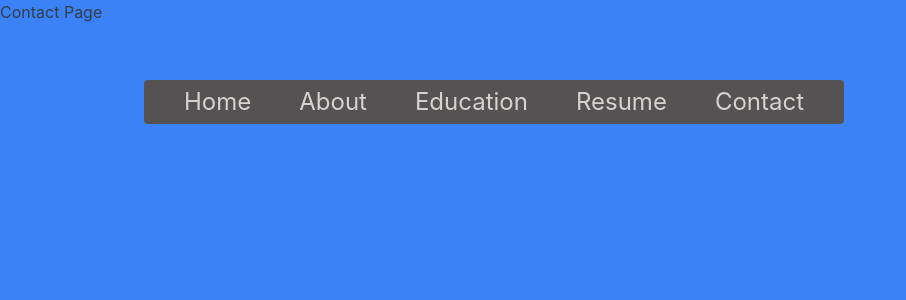
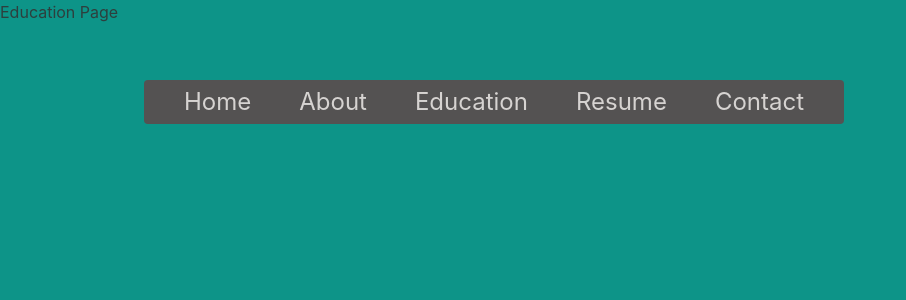
Before and after one commit to Cristian-Nass/cristian-nass-personal-web-site, a React (Vite) app: page /education in a window 1280 px wide. Shown: the top 300 px of the page, without its empty margins (0-906 px from the left). Built offline with nearby package versions, Linux system fonts and the light colour scheme.

Commit message:
implemented link

```diff
--- a/src/App.tsx
+++ b/src/App.tsx
@@ -6,6 +6,7 @@ import {AnimatePresence} from 'framer-motion';
 import './App.css';
 import Contact from './pages/Contact';
 import Resume from './pages/Resume';
+import Education from './pages/Education';
 
 function App() {
   const location = useLocation();
@@ -16,7 +17,7 @@ function App() {
         <Routes location={location} key={location.pathname}>
           <Route index element={<Home />} />
           <Route path="/about" element={<About />} />
-          <Route path="/education" element={<Contact />} />
+          <Route path="/education" element={<Education />} />
           <Route path="/resume" element={<Resume />} />
           <Route path="/contact" element={<Contact />} />
         </Routes>
--- a/src/pages/Education.tsx
+++ b/src/pages/Education.tsx
@@ -2,7 +2,7 @@ import transition from '../transition';
 
 const Education = () => {
   return (
-    <div className="bg-blue-500 bg-cover top-0 left-0 absolute h-full w-full">
+    <div className="bg-teal-600 bg-cover top-0 left-0 absolute h-full w-full">
       Education Page
     </div>
   );
--- a/src/pages/Resume.tsx
+++ b/src/pages/Resume.tsx
@@ -2,7 +2,7 @@ import transition from '../transition';
 
 const Resume = () => {
   return (
-    <div className="bg-blue-500 bg-cover top-0 left-0 absolute h-full w-full">
+    <div className="bg-slate-400 bg-cover top-0 left-0 absolute h-full w-full">
       Resume Page
     </div>
   );
```
